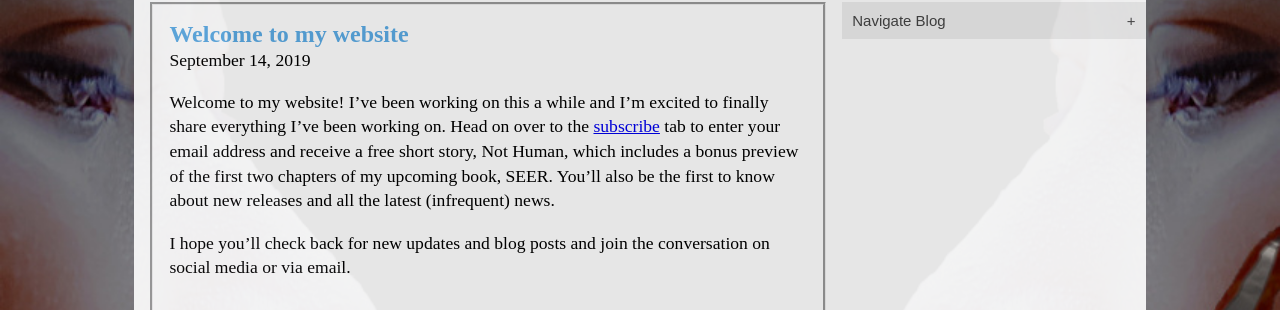
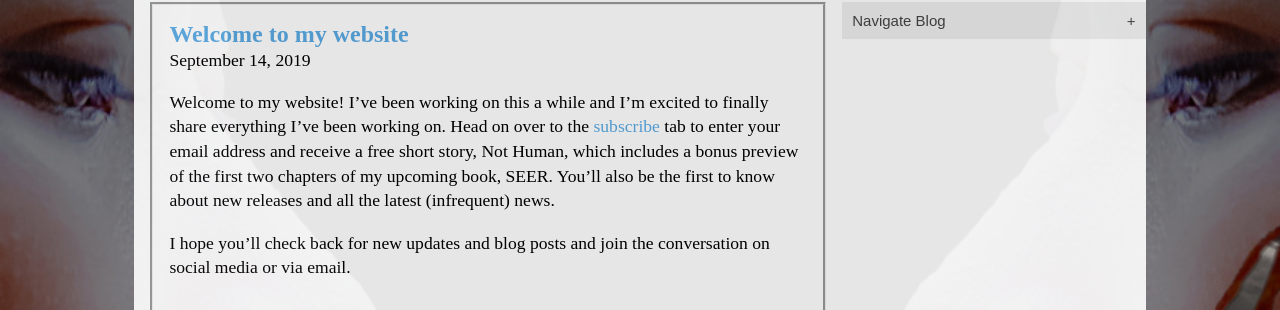
Before and after one commit to ryooan/ryooan.github.io, a Jekyll site: the page built from _posts/2019-9-14-Welcome to my Website.md, in a window 1280 px wide. Shown: the part 166-476 px from the top of the page. Built offline with Jekyll 4.4.1, drawn with Linux system fonts in a browser that asks for light colours.

Commit message:
Update 2019-9-14-Welcome to my Website.md

```diff
--- a/_posts/2019-9-14-Welcome to my Website.md
+++ b/_posts/2019-9-14-Welcome to my Website.md
@@ -3,6 +3,6 @@
 author: Ryan
 tags: [writing]
 ---
-Welcome to my website! I've been working on this a while and I'm excited to finally share everything I've been working on. Head on over to the [subscribe](https://www.ryanbeckauthor.com/subscribe) tab to enter your email address and receive a free short story, Not Human, which includes a bonus preview of the first two chapters of my upcoming book, SEER. You'll also be the first to know about new releases and all the latest (infrequent) news.
+Welcome to my website! I've been working on this a while and I'm excited to finally share everything I've been working on. Head on over to the <span class="workparagraph"><a href="https://www.ryanbeckauthor.com/subscribe" class="worklinks">subscribe</a></span> tab to enter your email address and receive a free short story, Not Human, which includes a bonus preview of the first two chapters of my upcoming book, SEER. You'll also be the first to know about new releases and all the latest (infrequent) news.
 
 I hope you'll check back for new updates and blog posts and join the conversation on social media or via email.
```
